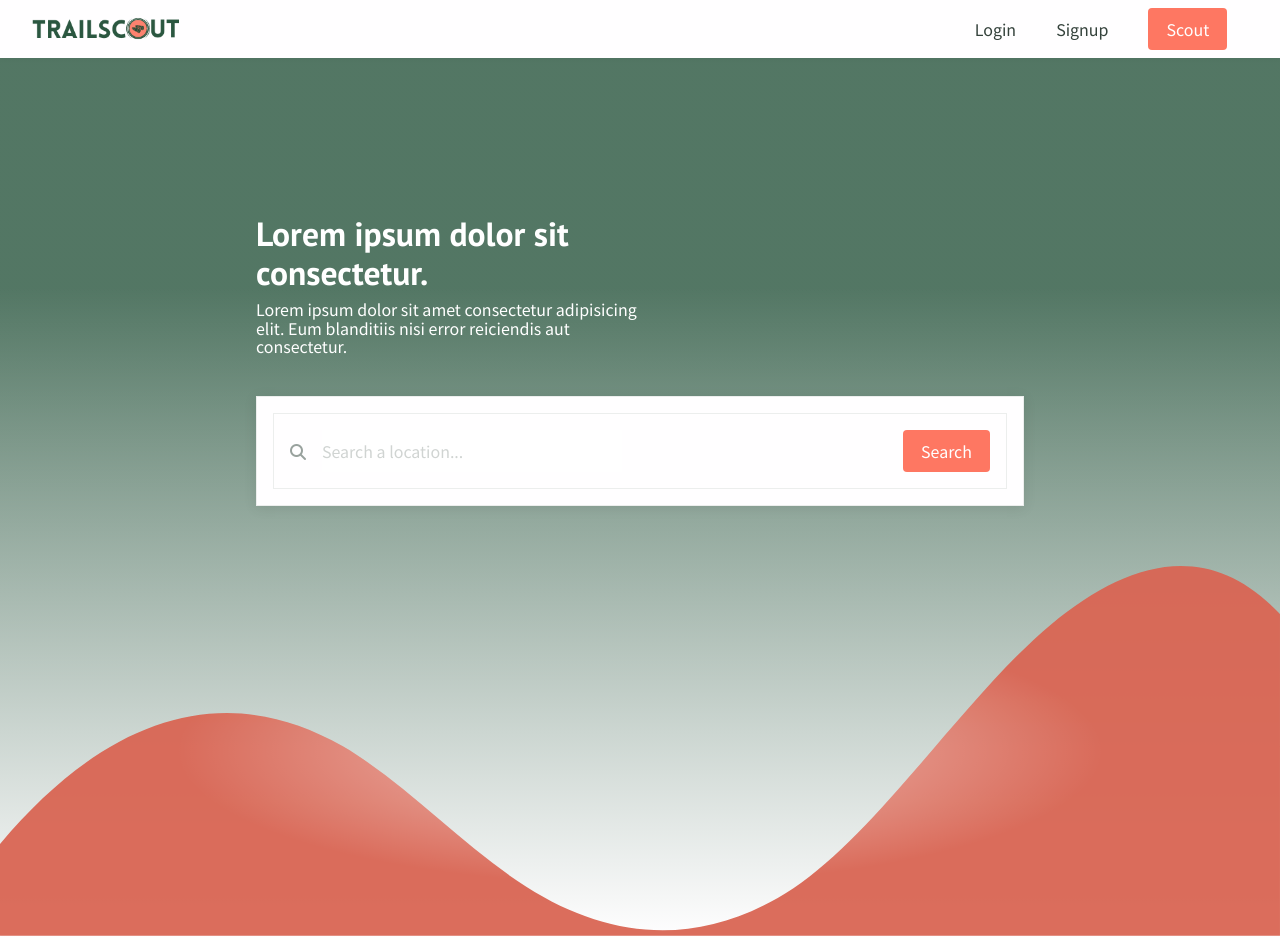
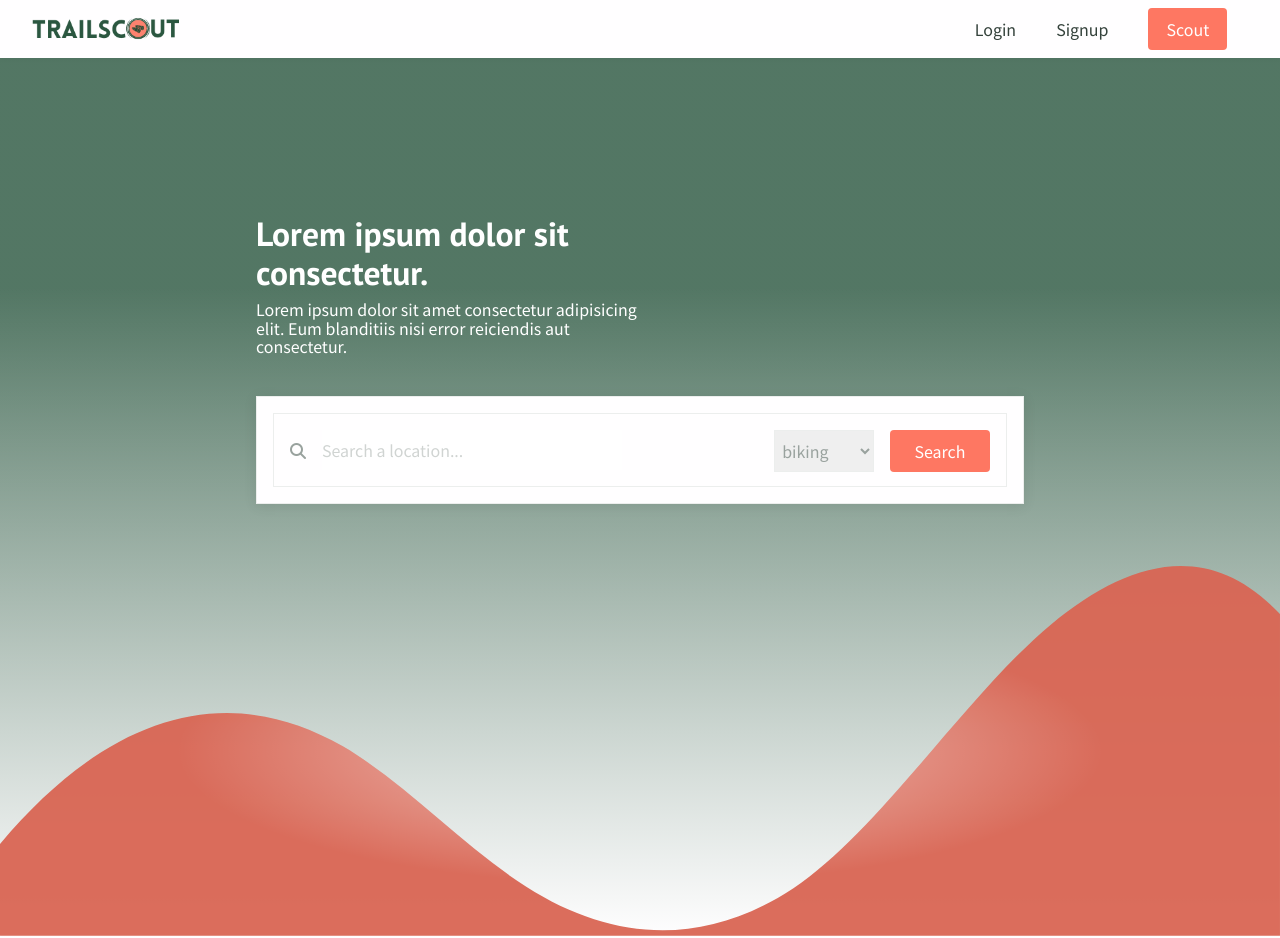
Before and after one commit to bumblybee/Trails, a React (Create React App) app: page / in a window 1280 px wide. Built offline with nearby package versions, Linux system fonts and the light colour scheme.

Commit message:
added dropdown to searchbars

```diff
--- a/package.json
+++ b/package.json
@@ -15,6 +15,7 @@
     "react-geocode": "^0.2.2",
     "react-router-dom": "^5.2.0",
     "react-scripts": "4.0.0",
+    "react-select": "^3.1.0",
     "styled-components": "^5.2.0",
     "use-places-autocomplete": "^1.5.7",
     "web-vitals": "^0.2.4"
--- /dev/null
+++ b/src/components/layout/Filter.js
@@ -0,0 +1,14 @@
+import React from "react";
+import Select from "react-select";
+import { StyledFilter } from "./StyledFilter";
+
+const Filter = () => {
+  return (
+    <StyledFilter>
+      <option value="biking">biking</option>
+      <option value="hiking">hiking</option>
+    </StyledFilter>
+  );
+};
+
+export default Filter;
--- a/src/components/layout/Searchbar.js
+++ b/src/components/layout/Searchbar.js
@@ -1,6 +1,7 @@
 import React, { useState, useContext } from "react";
 import { useHistory } from "react-router-dom";
 import { SearchContext } from "../../context/search/SearchContext";
+import Filter from "./Filter";
 import { StyledPinkButton } from "../../styles/GlobalStyledComponents";
 import * as sc from "./StyledSearchbar";
 
@@ -28,9 +29,10 @@ const Searchbar = () => {
               value={searchText}
             ></sc.StyledSearchInput>
           </div>
-          <div className="search-button">
+          <sc.StyledButtonContainer>
+            <Filter />
             <StyledPinkButton type="submit">Search</StyledPinkButton>
-          </div>
+          </sc.StyledButtonContainer>
         </sc.StyledSearchForm>
       </sc.StyledSearchbar>
     </sc.StyledSearchbarContainer>
--- /dev/null
+++ b/src/components/layout/StyledFilter.js
@@ -0,0 +1,27 @@
+import styled from "styled-components";
+
+export const StyledFilter = styled.select`
+  /* border-radius: 4px; */
+  width: 100px;
+  color: #99a29e;
+  border: 0.5px solid #eceeed;
+  padding: 0.2rem;
+
+  :focus {
+    outline: none;
+  }
+
+  :hover {
+    cursor: pointer;
+
+    border: 1px solid transparent;
+
+    box-shadow: 0 0 6px 2px rgba(0, 0, 0, 0.07);
+  }
+
+  option {
+    :hover {
+      cursor: pointer;
+    }
+  }
+`;
--- a/src/components/layout/StyledSearchbar.js
+++ b/src/components/layout/StyledSearchbar.js
@@ -55,3 +55,10 @@ export const StyledSearchInput = styled.input`
     margin-left: 0.2rem;
   }
 `;
+
+export const StyledButtonContainer = styled.div`
+  display: grid;
+  grid-template-columns: 1fr 1fr;
+  grid-gap: 1rem;
+  height: 40px;
+`;
--- a/src/components/search/map/MapSearchbar.js
+++ b/src/components/search/map/MapSearchbar.js
@@ -3,13 +3,9 @@ import usePlacesAutoComplete, {
   getGeocode,
   getLatLng,
 } from "use-places-autocomplete";
-import {
-  Combobox,
-  ComboboxPopover,
-  ComboboxList,
-  ComboboxOption,
-} from "@reach/combobox";
+import { Combobox, ComboboxPopover } from "@reach/combobox";
 import { SearchContext } from "../../../context/search/SearchContext";
+import Filter from "../../layout/Filter";
 import * as sc from "./StyledMap";
 
 const MapSearchbar = () => {
@@ -65,6 +61,7 @@ const MapSearchbar = () => {
           value={value}
           disabled={!ready}
         ></sc.StyledComboInput>
+
         <ComboboxPopover>
           <sc.StyledComboList>
             {status === "OK" &&
@@ -77,6 +74,7 @@ const MapSearchbar = () => {
           </sc.StyledComboList>
         </ComboboxPopover>
       </Combobox>
+      <Filter />
     </sc.StyledMapSearchbar>
   );
 };
--- a/src/components/search/map/StyledMap.js
+++ b/src/components/search/map/StyledMap.js
@@ -24,6 +24,7 @@ export const StyledMapSearchbar = styled.div`
   padding: 0.7rem;
   background: #fffeff;
   display: flex;
+  justify-content: space-between;
   position: absolute;
   top: 1rem;
   left: 50%;
@@ -31,7 +32,7 @@ export const StyledMapSearchbar = styled.div`
   z-index: 10;
   box-shadow: 0 0 6px 2px rgba(0, 0, 0, 0.1);
   width: 100%;
-  max-width: 350px;
+  max-width: 370px;
 
   @media (max-width: 620px) {
     padding: 0.3rem;
--- a/src/styles/App.css
+++ b/src/styles/App.css
@@ -11,6 +11,10 @@ body {
   overflow-x: hidden;
 }
 
+ul {
+  list-style: none;
+}
+
 a {
   text-decoration: none;
 }
--- a/src/styles/GlobalStyledComponents.js
+++ b/src/styles/GlobalStyledComponents.js
@@ -17,6 +17,8 @@ export const StyledPinkButton = styled.button`
   :hover {
     cursor: pointer;
     background: #fe9787;
+
+    box-shadow: 0 0 6px 2px rgba(0, 0, 0, 0.07);
   }
 
   @media (max-width: 620px) {
```
Also changed, not shown: 1 other file (tests, documents, lock files or other folders).
